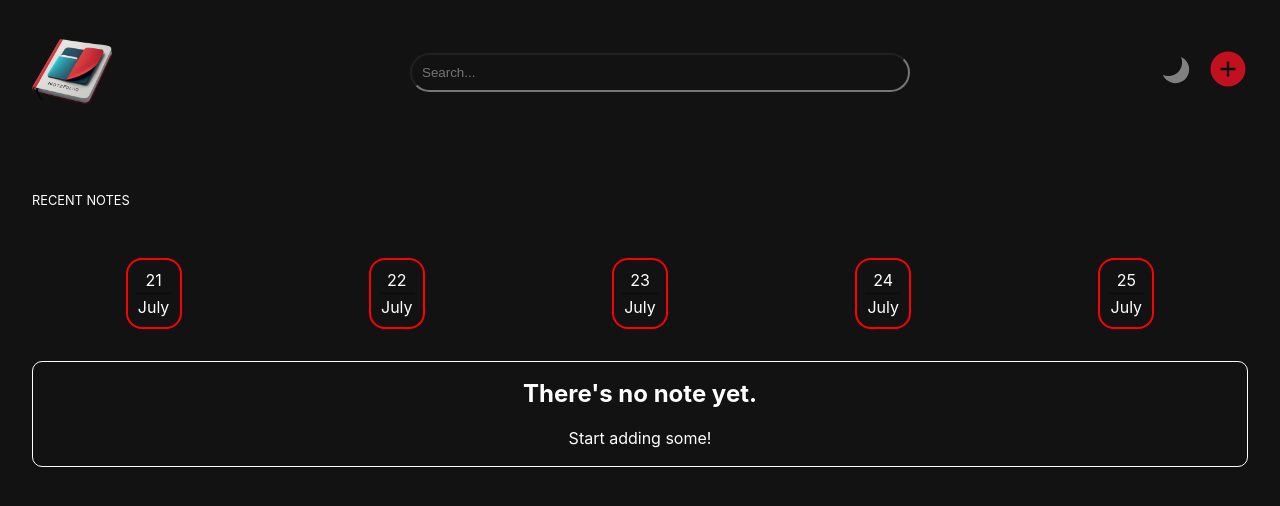
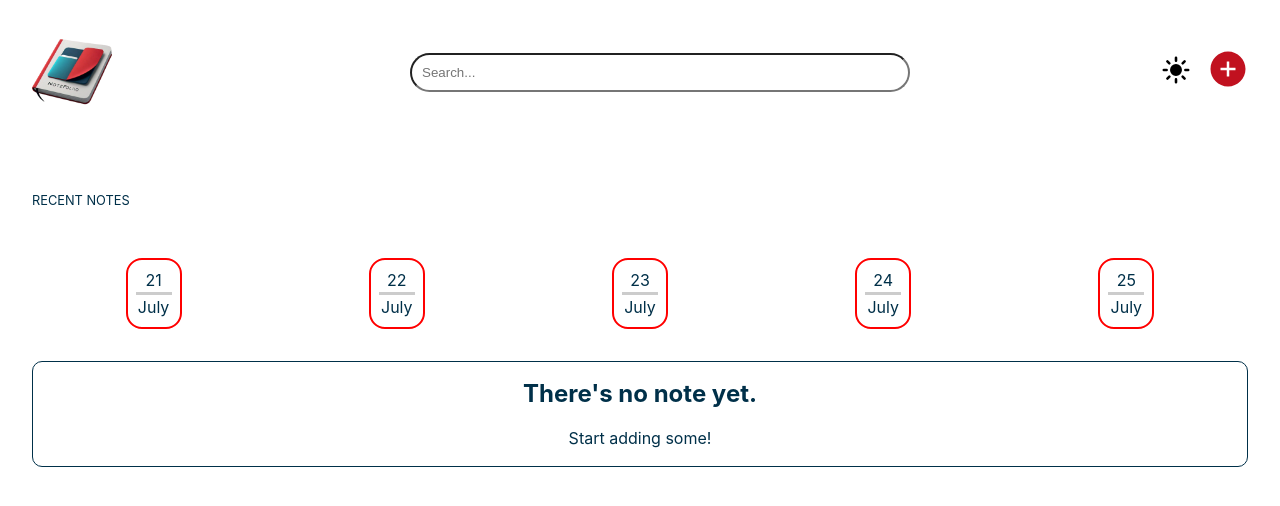
Before and after one commit to Daucko/flexi-note-app, a React (Vite) app: page / in a window 1280 px wide. Shown: the top 506 px of the page. Built offline with nearby package versions, Linux system fonts and the light colour scheme.

Commit message:
Set default theme to dayTime.

```diff
--- a/src/pages/Home.jsx
+++ b/src/pages/Home.jsx
@@ -66,7 +66,7 @@ const Home = () => {
   const [searchTerm, setSearchTerm] = useState('');
   const [editableContent, setEditableContent] = useState(null);
 
-  const [isNight, setIsNight] = useState(true);
+  const [isNight, setIsNight] = useState(false);
 
   const openModal = (content = null) => {
     setEditableContent(content);
```
